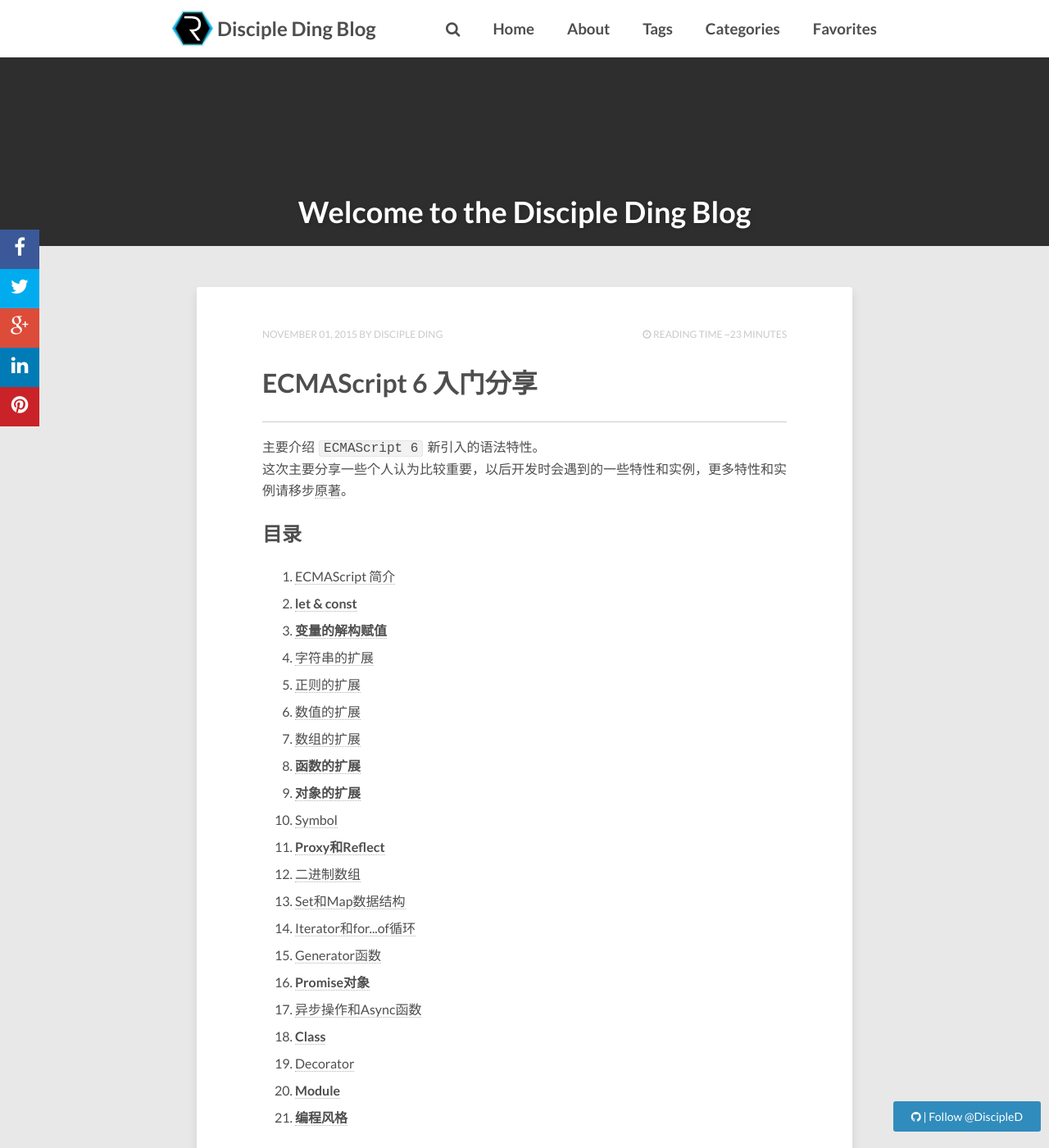
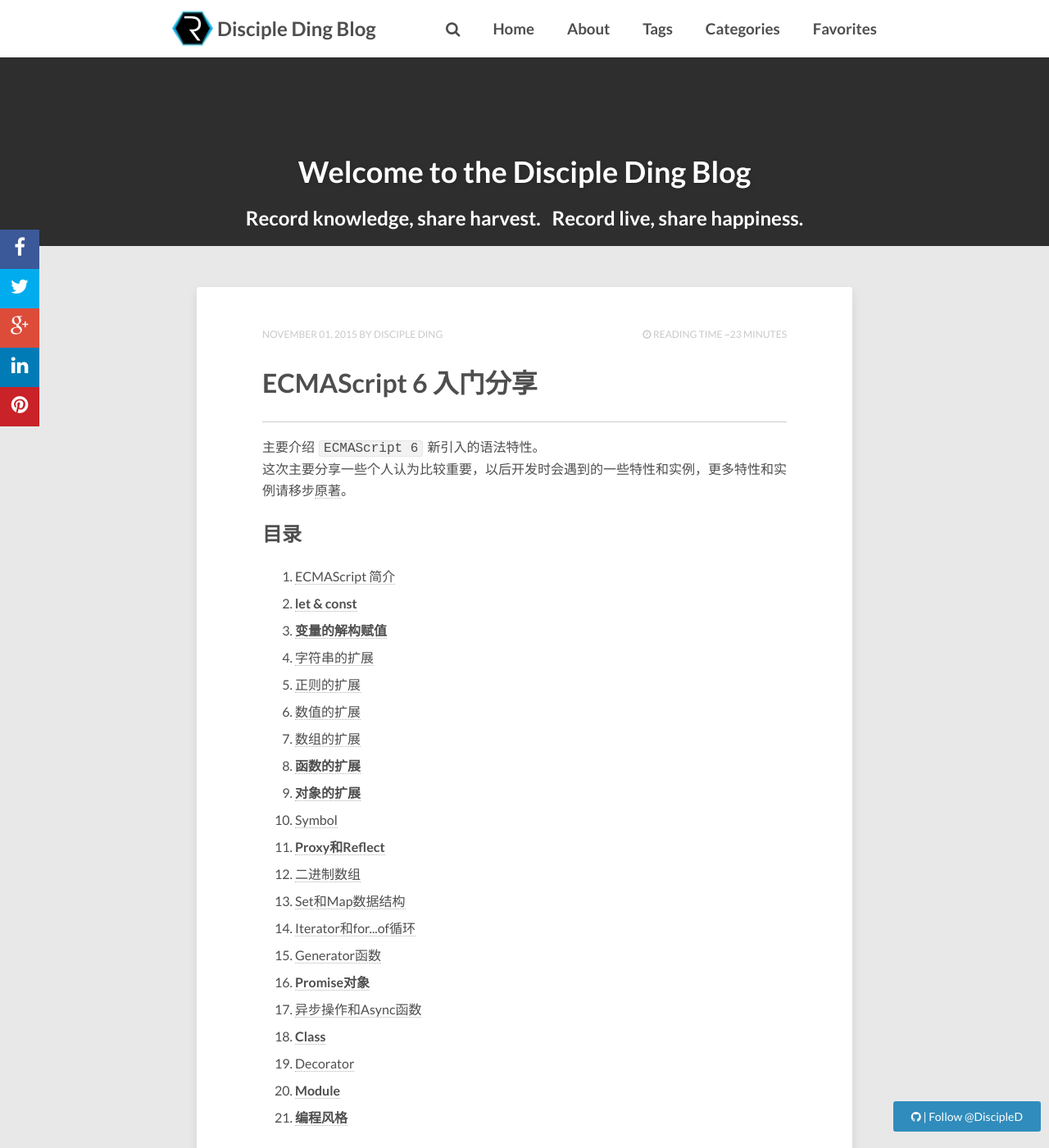
Before and after one commit to DiscipleD/DiscipleD.github.io, a Jekyll site: the page built from index.html, in a window 1280 px wide and 1400 px high. Shown: the whole window at 82% size. Built offline with Jekyll 4.4.1, drawn with Linux system fonts in a browser that asks for light colours; nearby versions of some CDN libraries; the list of posts is cut into pages by our own code; comment, search, counter and statistics services are not loaded.

Commit message:
Modify theme & add description below the title

```diff
--- a/_config.yml
+++ b/_config.yml
@@ -1,5 +1,5 @@
 title:             Disciple Ding Blog
-description:      Record knowledge, share harvest.Record live, share happiness.
+description:      Record knowledge, Share harvest. Record live, Share happiness.
 disqus_shortname: DD Blog
 reading_time:     true
 words_per_minute: 200
@@ -77,6 +77,7 @@ permalink:   /:categories/:title/
 
 # Amount of post to show on home page
 paginate: 5
+paginate_path: "/blog/page:num/"
 
 kramdown:
   auto_ids: true
--- a/_includes/header.html
+++ b/_includes/header.html
@@ -46,6 +46,11 @@
   <div class="header-title">
     <div class="header-title-wrap">
       <h1>{{ page.title }}</h1>
+
+      {% if page.description %}
+      <h2><span class="header-description">{{ page.description }}</span></h2>
+      {% endif %}
+
       {% if page.date %}
         <h2><span class="entry-date date published updated"><time datetime="{{ page.date | date_to_xmlschema }}">{{ page.date | date: "%B %d, %Y" }}</time></span></h2>
       {% endif %}
--- a/_posts/2015-11-01-ES6-book-review.html
+++ b/_posts/2015-11-01-ES6-book-review.html
@@ -1,7 +1,6 @@
 ---
 layout: post
 title: ECMAScript 6 入门分享
-description: "Sample post with a background image CSS override."
 tags: [ECMAScript, JavaScript]
 categories: [JavaScript]
 ---
--- a/_sass/_page.scss
+++ b/_sass/_page.scss
@@ -25,6 +25,10 @@ body {
 			border-bottom-style: solid;
 		}
 	}
+}
+
+.header-description {
+  color: $white;
 }
 
 .entry-date {
--- a/index.html
+++ b/index.html
@@ -1,7 +1,7 @@
 ---
 layout: post-index
 title: "Welcome to the Disciple Ding Blog"
-description: "Record knowledge, share harvest.Record live, share happiness."
+description: "Record knowledge, share harvest.&nbsp;&nbsp;&nbsp;Record live, share happiness."
 tags: [blog]
 comments: false
 ---
```
Also changed, not shown: 1 other file.
